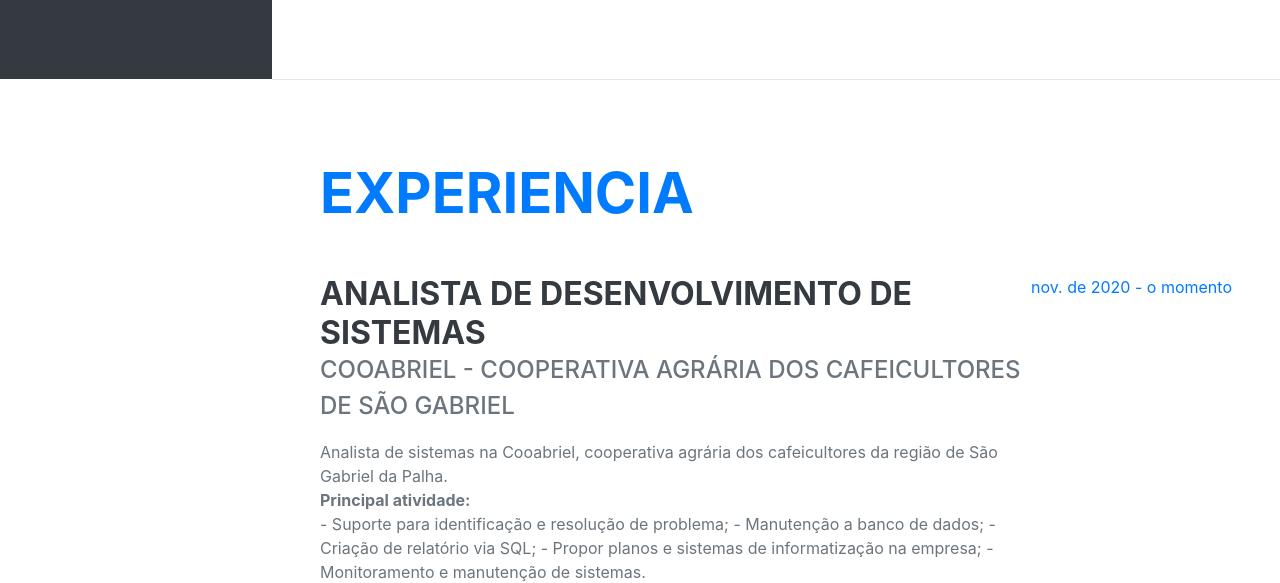
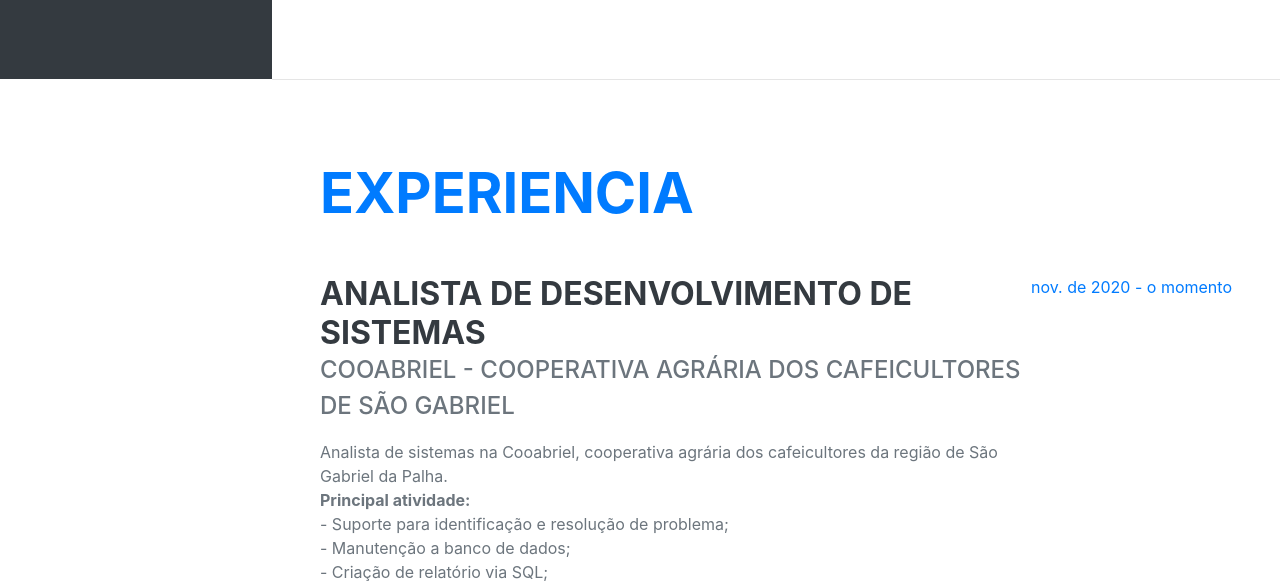
Before and after one commit to douglasreiscouto/portfolio, a plain HTML site: page index.html in a window 1280 px wide. Shown: the part 721-1304 px from the top of the page. Drawn offline with nearby package versions, Linux system fonts and the light colour scheme; a web font is replaced by a local one.

Commit message:
correção na experiencia de analista

```diff
--- a/index.html
+++ b/index.html
@@ -163,10 +163,10 @@
                 Analista de sistemas na Cooabriel,
                 cooperativa agrária dos cafeicultores da região de São Gabriel da Palha.<br />
                 <b>Principal atividade:</b><br />
-                - Suporte para identificação e resolução de problema;
-                - Manutenção a banco de dados;
-                - Criação de relatório via SQL;
-                - Propor planos e sistemas de informatização na empresa;
+                - Suporte para identificação e resolução de problema;<br />
+                - Manutenção a banco de dados;<br />
+                - Criação de relatório via SQL;<br />
+                - Propor planos e sistemas de informatização na empresa;<br />
                 - Monitoramento e manutenção de sistemas.
               </p>
             </div>
```
